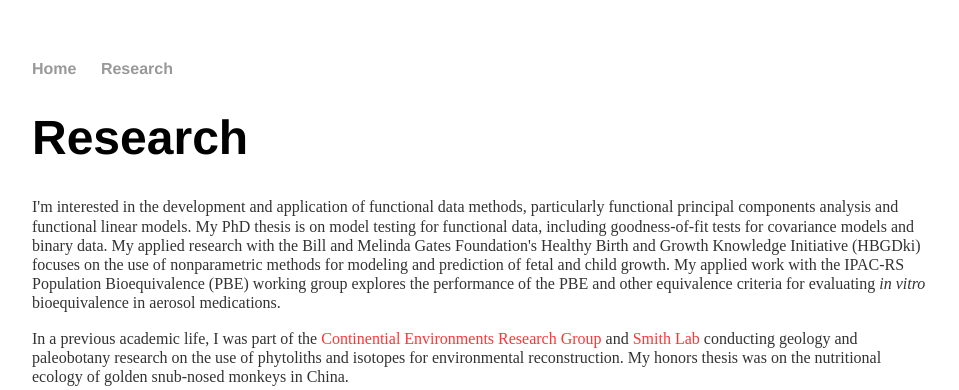
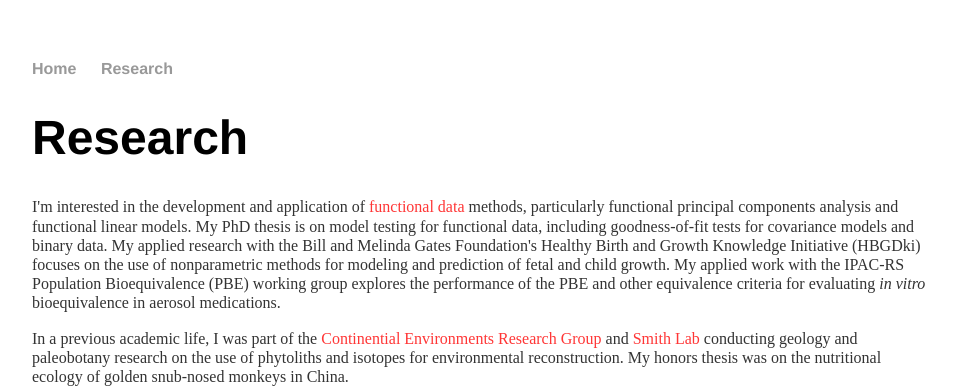
Before and after one commit to stchen3/stchen3.github.io, a Jekyll site: the page built from research/index.html, in a window 1280 px wide. Shown: the top 390 px of the page, without its empty margins (160-1119 px from the left). Built offline with Jekyll 4.4.1, drawn with Linux system fonts in a browser that asks for light colours.

Commit message:
Update index.html

```diff
--- a/research/index.html
+++ b/research/index.html
@@ -5,7 +5,8 @@ title: Research
 <div class="blurb">
 	<h1>Research</h1>
 
-	<p> I'm interested in the development and application of functional data methods, particularly functional principal
+	<p> I'm interested in the development and application of
+	<a href="https://functionaldata.wordpress.ncsu.edu/" target="blank"><font color=#FF3636>functional data</font></a> methods, particularly functional principal
 	components analysis and functional linear models. My PhD thesis is on model testing for functional data, including goodness-of-fit tests for covariance models and binary data.
 	My applied research with the Bill and Melinda Gates Foundation's Healthy Birth and Growth Knowledge Initiative (HBGDki)
 	focuses on the use of nonparametric methods for modeling and prediction of fetal and child growth.
```
